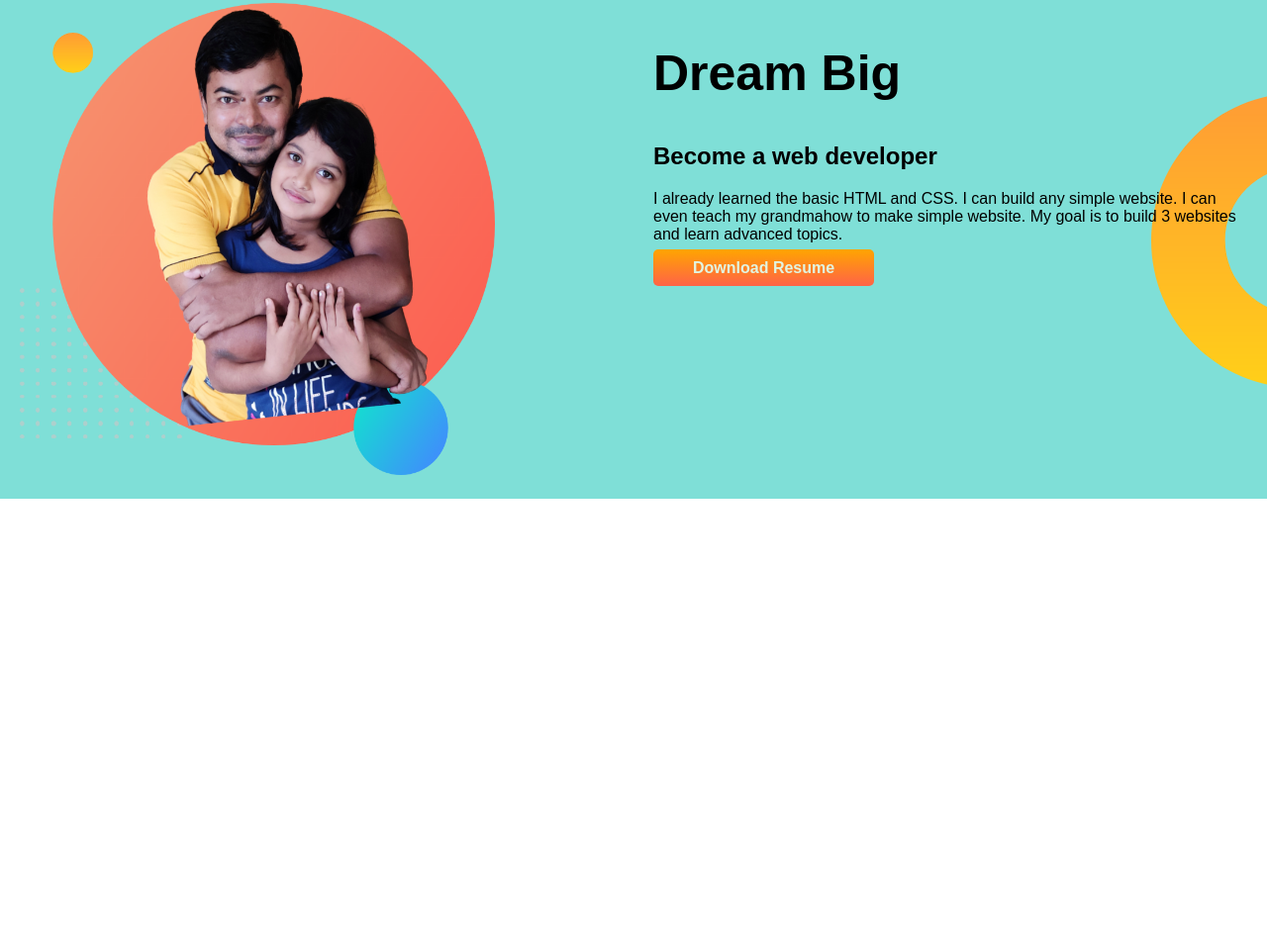
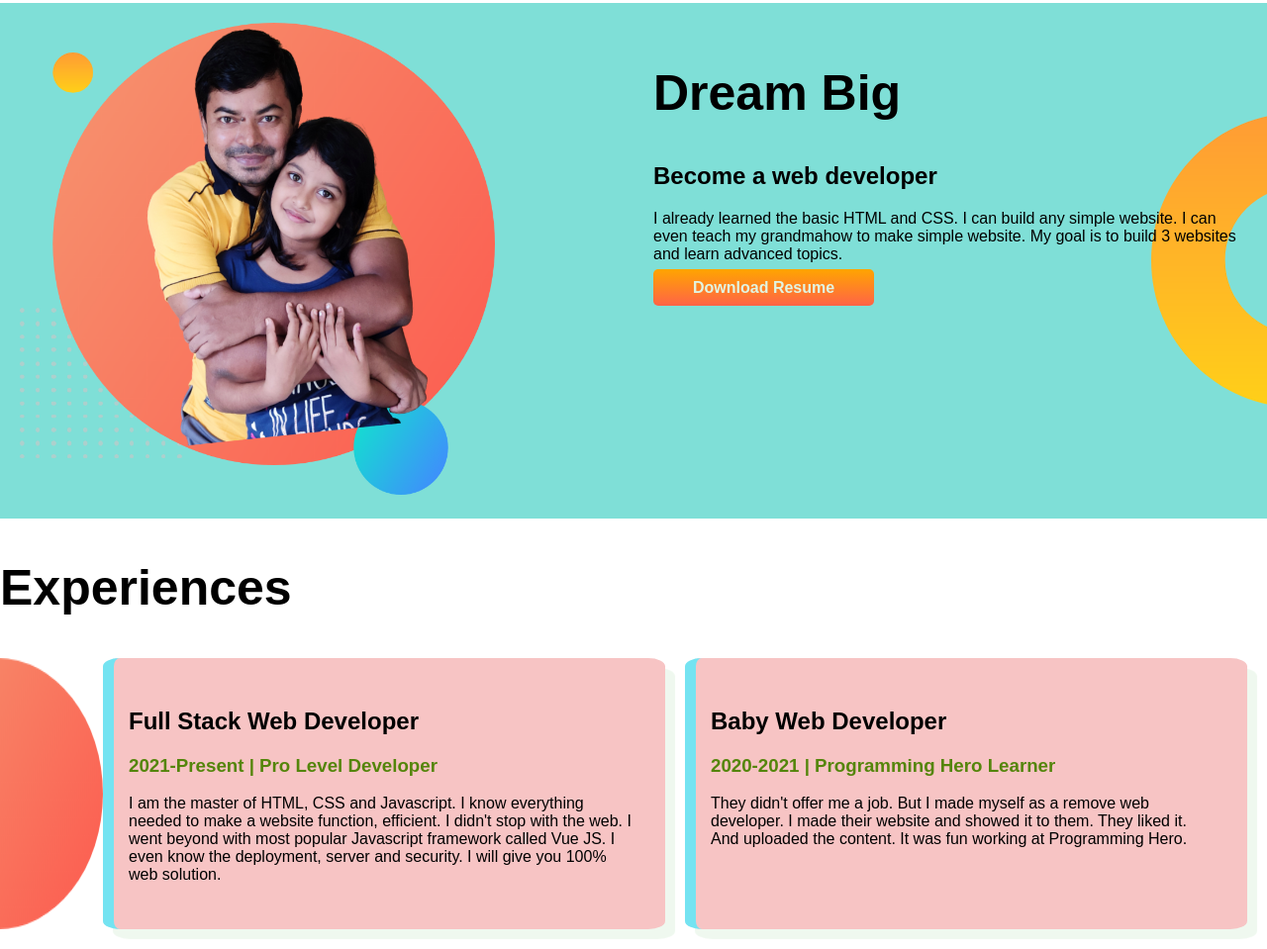
Before and after one commit to sna1947/my_port_fo, a plain HTML site: page index.html in a window 1280 px wide. Shown: the part 522-1481 px from the top of the page at 99% size. Before the commit the page ends 1026 px from the top, so only its background shows below. Drawn offline with Linux system fonts and the light colour scheme; a web font is replaced by a local one.

Commit message:
last  part

```diff
--- a/index.html
+++ b/index.html
@@ -14,7 +14,8 @@
 
 <body>
     <section class="sec01">
-        <div id="div01" class="contnr_01">
+
+        <div class="contnr_01">
             <h1> Welcome to </h1>
             <h1> <span class="color_orng">Sana Halder</span> World ! </h1>
             <h3> Build Climber and Train Stopper </h3>
@@ -23,6 +24,7 @@
                 Development Hero.</p>
             <a target="_blank" class="link_bt01" href="https://www.linkedin.com/in/pronab-halder-ab4a791b0/">HIRE ME</a>
         </div>
+
         <div class="contnr_01">
             <img src="img/sna.png" alt="">
         </div>
@@ -30,6 +32,7 @@
     </section>
 
     <section class="sec02">
+
         <div class="contnr_01">
             <img src="img/sunu.png" alt="">
         </div>
@@ -44,6 +47,34 @@
         </div>
     </section>
 
+    <section class="sec03">
+
+        <h1> Experiences </h1>
+
+        <div class="dib">
+            <img class="expbg" src="img/exp-bg.png" alt="">
+            <div class="exp">
+                <h2>Full Stack Web Developer</h2>
+                <h3 class="hthree">2021-Present | Pro Level Developer</h3>
+                <p>I am the master of HTML, CSS and Javascript. I know everything needed to make a website function,
+                    efficient. I didn't stop with the web. I went beyond with most popular Javascript framework called
+                    Vue
+                    JS. I even know the deployment, server and security. I will give you 100% web solution.</p>
+
+            </div>
+
+            <div class="exp">
+                <h2> Baby Web Developer </h2>
+                <h3 class="hthree">2020-2021 | Programming Hero Learner</h3>
+                <p>They didn't offer me a job. But I made myself as a remove web developer. I made their website and
+                    showed
+                    it to them. They liked it. And uploaded the content. It was fun working at Programming Hero.</p>
+            </div>
+
+        </div>
+
+    </section>
+
 </body>
 
 </html>
--- a/style.css
+++ b/style.css
@@ -28,8 +28,10 @@ h1{
     font-weight: 800;
 }
 .sec01{
-        background-image: url(img/top-banner.png);
+    background-image: url(img/top-banner.png);
     background-repeat: no-repeat;
+    margin-bottom: 20px;
+    background-color: ivory;
 }
 .sec02{
     background: rgb(127, 223, 215);
@@ -37,6 +39,7 @@ h1{
     display: flex;
     background-repeat:no-repeat ;
 background-position: right;
+margin-bottom: 10px;
 }
 
 .link_bt02{
@@ -47,3 +50,24 @@ background-position: right;
     color: rgb(225, 245, 225);
     font-weight: 800;
 }
+
+.dib{
+   width: 100%;
+    display: flex;
+  justify-content: ;
+  margin-bottom: 20px;
+}
+.exp{
+   width: 40%;
+    border-radius: 3%;
+
+    padding: 30px;
+    padding-left:15px;
+    box-shadow: 10px  10px 1px rgb(239, 248, 239);
+    margin-right: 20px;
+    border-left: 11px solid rgb(116, 227, 241);
+    background-color: rgb(247, 196, 196);
+}
+.hthree{
+    color: rgb(84, 133, 11);
+}
```
